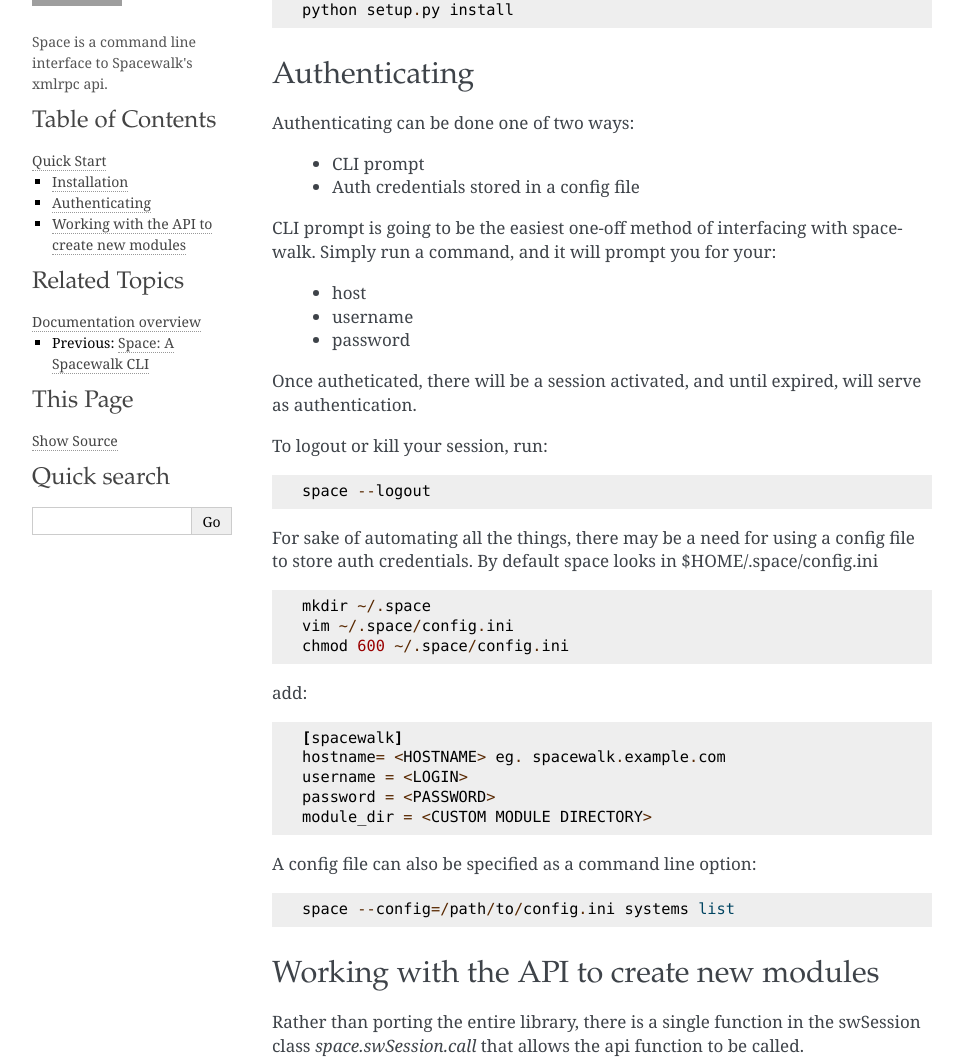
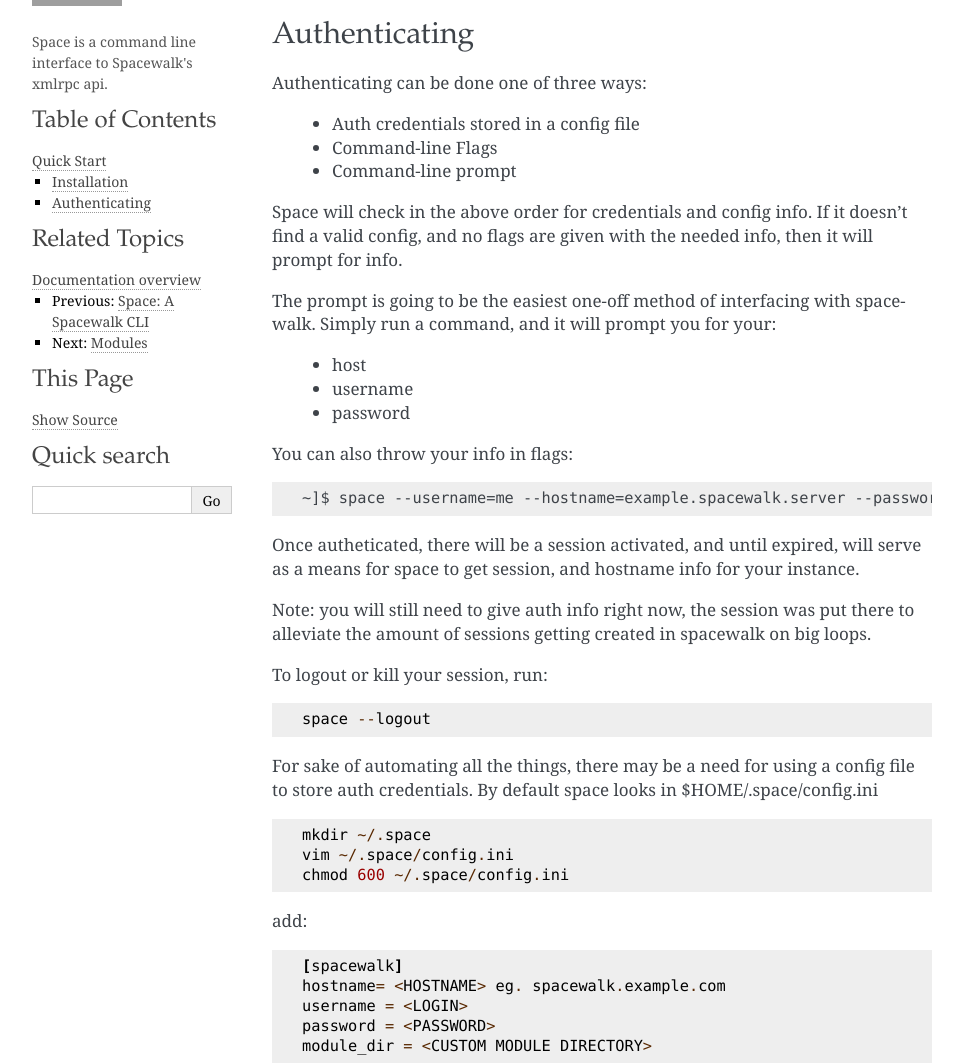
Before and after one commit to makewhatis/space, a Sphinx documentation site: the page built from docs/ref/quickstart.rst, in a window 1280 px wide and 1400 px high. Shown: the part 337-1400 px from the top of the window, without its empty margins (148-1111 px from the left). Built offline with Sphinx 7.4.7, drawn with Linux system fonts in a browser that asks for light colours; some of the changed text lies outside the part shown; grey boxes are pictures that could not be loaded.

Commit message:
Various little bugfixes and doc cleanup.
 - fixed the return on the call function when exception is raised.
 - added n-v-r lookup to the package copy function, with tests
 - updated docs a bit more.

```diff
--- a/docs/index.rst
+++ b/docs/index.rst
@@ -18,7 +18,7 @@
 
 ::
 
-    ~]$ space systems listsystems -g test_group
+    ~]$ space systems list -g test_group
 
 If you don't wish to use the CLI, then all methods are available via the `swSession.call` method.
 
@@ -45,6 +45,7 @@
    :maxdepth: 2
 
    ref/quickstart.rst
+   ref/modules.rst
 
 
 
--- a/docs/ref/quickstart.rst
+++ b/docs/ref/quickstart.rst
@@ -14,20 +14,23 @@
 
 ::
 
-    git clone git://github.com/makewhatis/spacewalk-cli.git
-    cd spacewalk-cli
-    python setup.py install
+    pip install python-space
 
 
 Authenticating
 --------------
 
-Authenticating can be done one of two ways:
+Authenticating can be done one of three ways:
 
- * CLI prompt
  * Auth credentials stored in a config file
+ * Command-line Flags
+ * Command-line prompt
 
-CLI prompt is going to be the easiest one-off method of interfacing
+Space will check in the above order for credentials and config
+info. If it doesn't find a valid config, and no flags are given
+with the needed info, then it will prompt for info.
+
+The prompt is going to be the easiest one-off method of interfacing
 with spacewalk. Simply run a command, and it will prompt you for
 your:
 
@@ -35,8 +38,15 @@
  * username
  * password
 
+You can also throw your info in flags::
+
+    ~]$ space --username=me --hostname=example.spacewalk.server --password=blah
+
 Once autheticated, there will be a session activated, and until expired,
-will serve as authentication.
+will serve as a means for space to get session, and hostname info for your instance.
+
+Note: you will still need to give auth info right now, the session was put there
+to alleviate the amount of sessions getting created in spacewalk on big loops.
 
 To logout or kill your session, run::
 
@@ -59,17 +69,14 @@
     password = <PASSWORD>
     module_dir = <CUSTOM MODULE DIRECTORY>
 
+This config can also be placed at /etc/space/config.ini
+
 A config file can also be specified as a command line option::
 
     space --config=/path/to/config.ini systems list
 
+The order that space checks for configs is:
 
-Working with the API to create new modules
-------------------------------------------
-
-Rather than porting the entire library, there is a single function in the swSession class `space.swSession.call` that allows the api function to be called.
-
-::
-
-    sw = space.swSession()
-    sw.call('api.getApiNamespaceList', arg)
+    1. --config flag
+    2. $HOME/.space/config.ini
+    3. /etc/space/config.ini
--- a/setup.py
+++ b/setup.py
@@ -77,7 +77,7 @@
 setup(
     name='python-space',
     version=version,
-    description='Spacewalk Cli',
+    description='A command line tool for the Spacewalk API',
     long_description=open('README.rst').read(),
     author='David Johansen',
     author_email='david@makewhatis.com',
```
Also changed, not shown: docs/ref/modules.rst (added, +39 -0 lines), 5 other files.
